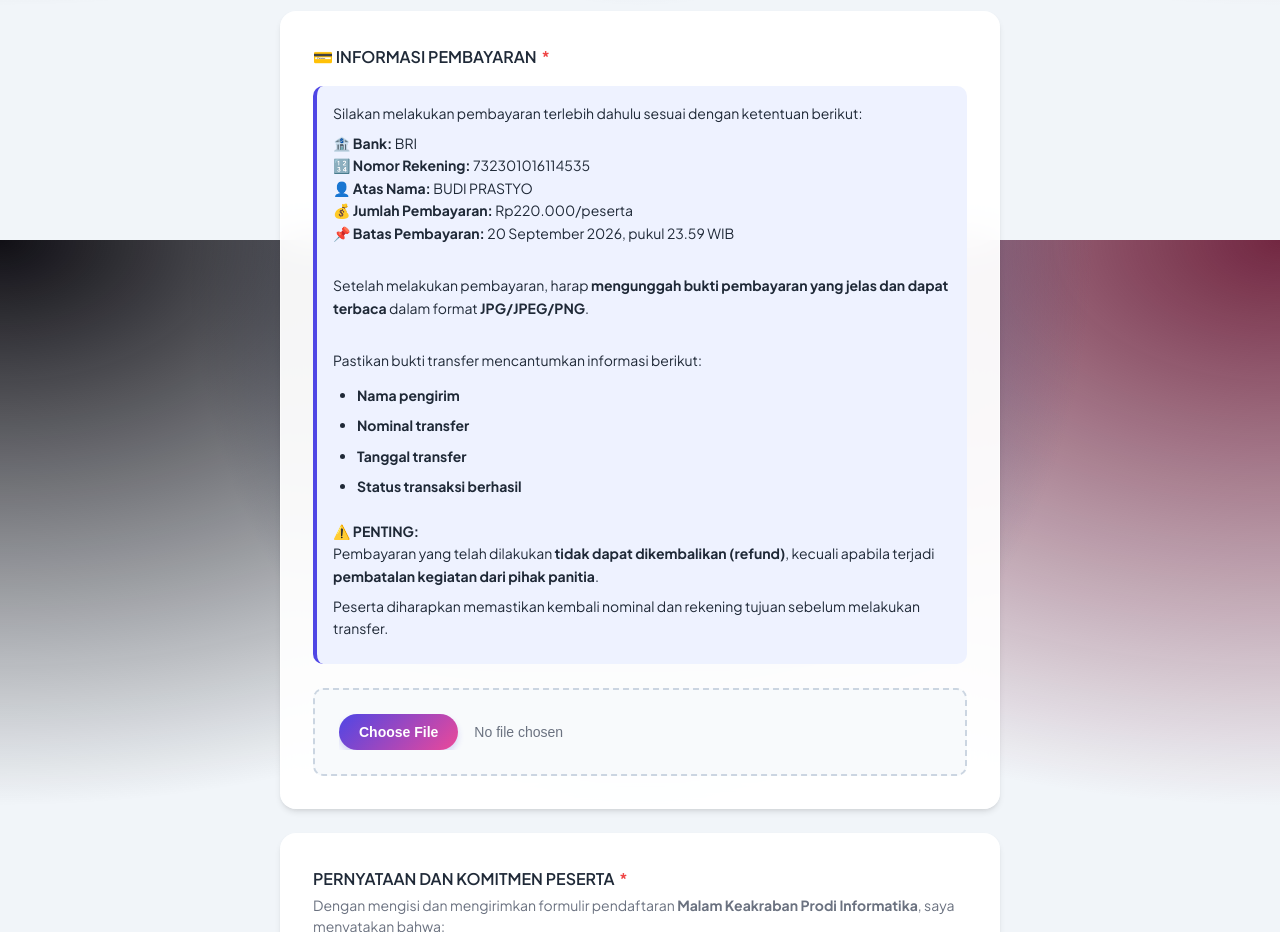
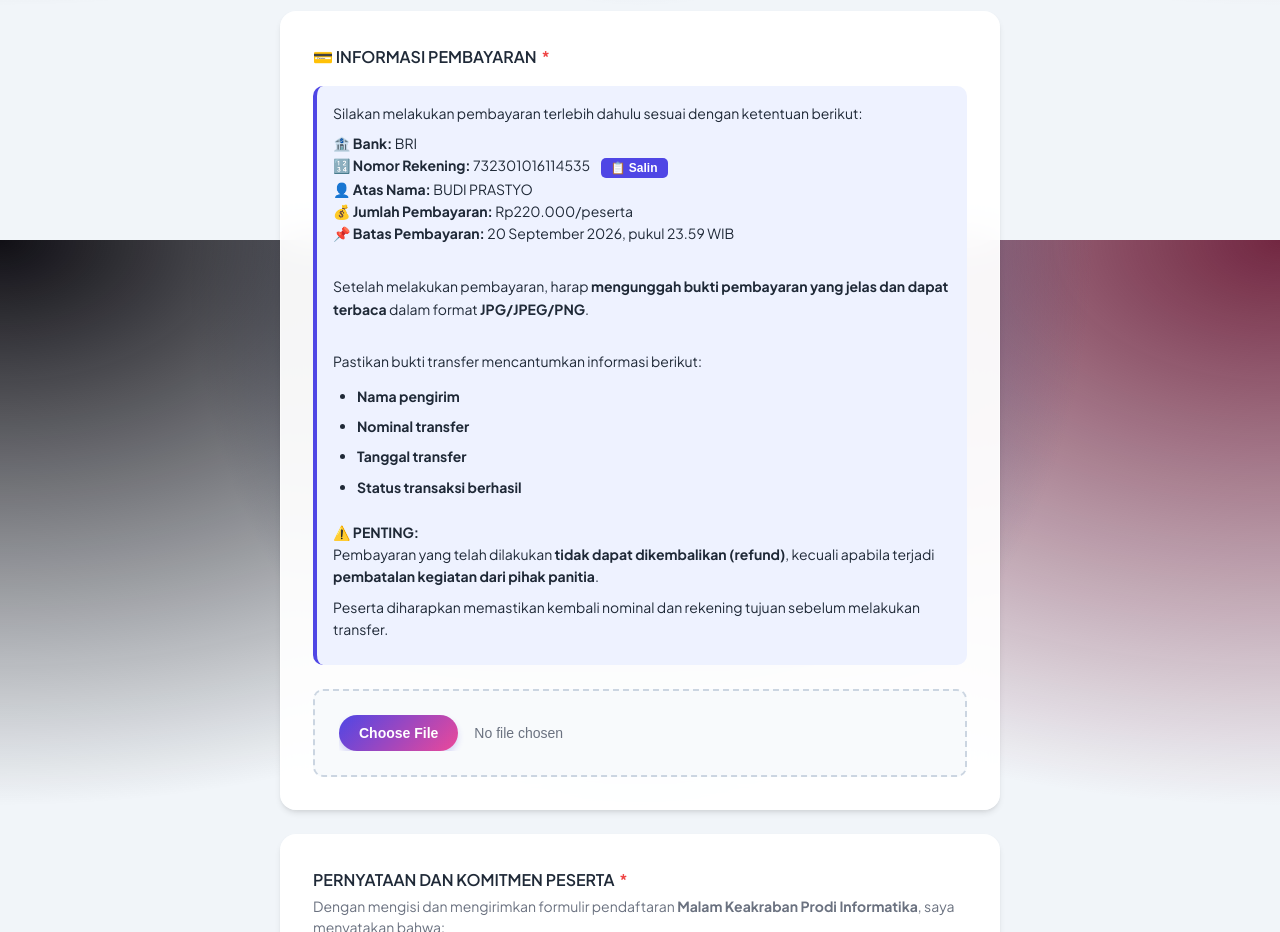
Before and after one commit to WhisprWhispr/formpeserta, a website: page public/index.html in a window 1280 px wide. Shown: the part 6960-7892 px from the top of the page. Drawn offline with Linux system fonts and the light colour scheme.

Commit message:
feat: add copy-to-clipboard button for bank account number on both forms

```diff
--- a/public/index.html
+++ b/public/index.html
@@ -254,7 +254,8 @@
                 <div class="info-box">
                     <p>Silakan melakukan pembayaran terlebih dahulu sesuai dengan ketentuan berikut:</p>
                     <p>🏦 <strong>Bank:</strong> BRI<br>
-                    🔢 <strong>Nomor Rekening:</strong> 732301016114535<br>
+                    🔢 <strong>Nomor Rekening:</strong> <span id="norek">732301016114535</span>
+                    <button type="button" onclick="copyNorek()" id="copyBtn" style="margin-left:8px; background:#4f46e5; color:white; border:none; padding:3px 10px; border-radius:5px; font-size:12px; font-weight:600; cursor:pointer; vertical-align:middle; transition:background 0.2s;">📋 Salin</button><br>
                     👤 <strong>Atas Nama:</strong> BUDI PRASTYO<br>
                     💰 <strong>Jumlah Pembayaran:</strong> Rp220.000/peserta<br>
                     📌 <strong>Batas Pembayaran:</strong> 20 September 2026, pukul 23.59 WIB</p>
@@ -302,5 +303,22 @@
     </div>
 
     <script src="script.js?v=2"></script>
-<script src="security_and_ui.js"></script></body>
+<script src="security_and_ui.js"></script>
+<script>
+function copyNorek() {
+    var norek = document.getElementById('norek').innerText;
+    navigator.clipboard.writeText(norek).then(function() {
+        var btn = document.getElementById('copyBtn');
+        btn.textContent = '✅ Tersalin!';
+        btn.style.background = '#10b981';
+        setTimeout(function() {
+            btn.textContent = '📋 Salin';
+            btn.style.background = '#4f46e5';
+        }, 2000);
+        if (typeof window.showToast === 'function') {
+            window.showToast('Nomor rekening berhasil disalin!', 'success');
+        }
+    });
+}
+</script></body>
 </html>
```
Also changed, not shown: public/panitia.html (+20 -2 lines).
